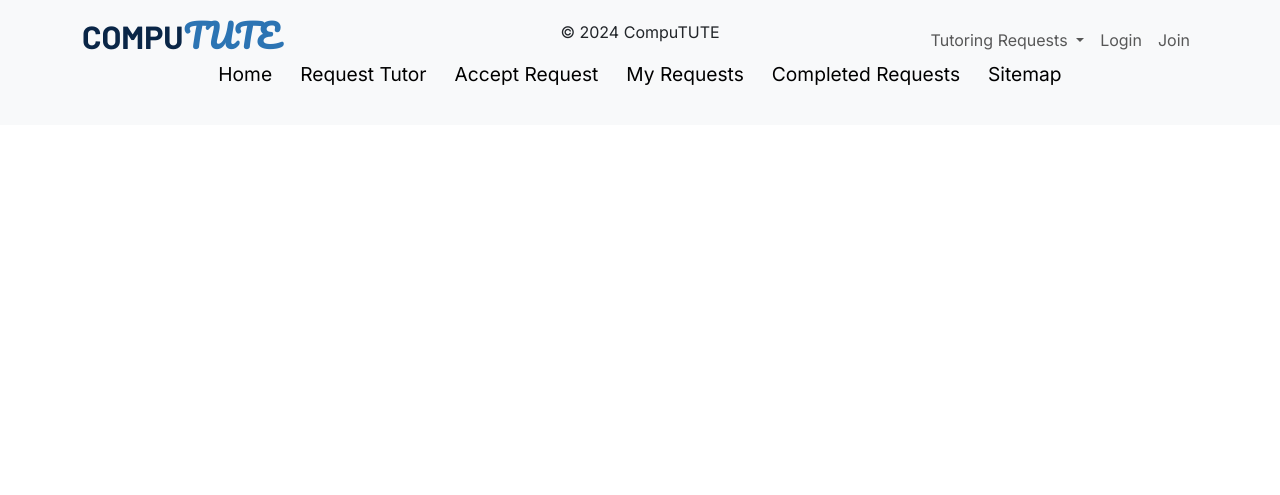
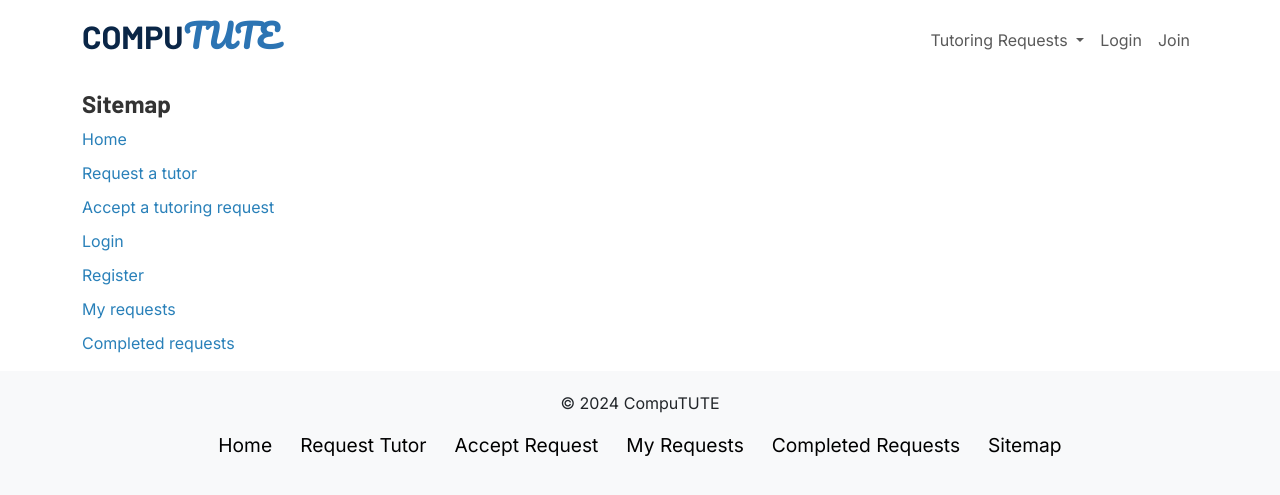
Before and after one commit to ScottyTGB/CITS3403GrpProj, a Flask app: page /sitemap in a window 1280 px wide. Shown: the top 495 px of the page. Run offline with Flask 3, Linux system fonts and the light colour scheme.

Commit message:
Sitemap complete
sitemap.css added

```diff
--- /dev/null
+++ b/static/css/sitemap.css
@@ -0,0 +1,26 @@
+.sitemap {
+  margin-top: 90px;
+}
+
+.sitemap h1 {
+  font-size: 24px;
+  color: #333;
+}
+
+.sitemap ul {
+  list-style-type: none;
+  padding: 0;
+}
+
+.sitemap ul li {
+  margin-bottom: 10px;
+}
+
+.sitemap ul li a {
+  color: #2980B9;
+  text-decoration: none;
+}
+
+.sitemap ul li a:hover {
+  text-decoration: underline;
+}
--- a/templates/myrequests.html
+++ b/templates/myrequests.html
@@ -18,8 +18,8 @@
       </form>
     </div>
   </div>
-  <div class="row mt-5 mb-5">
-    <div class="col-md-3">
+  <div class="row mb-5">
+    <div class="col-md-3 sort-section">
       <div class="list-group">
         <h5 class="list-group-item">Sort by</h5>
         <div class="list-group-item">
--- a/templates/requests.html
+++ b/templates/requests.html
@@ -18,7 +18,7 @@
       </form>
     </div>
   </div>
-  <div class="row mb-5 ">
+  <div class="row mb-5">
     <div class="col-md-3 sort-section">
       <div class="list-group">
         <h5 class="list-group-item">Sort by</h5>
--- a/templates/sitemap.html
+++ b/templates/sitemap.html
@@ -1,6 +1,23 @@
 {% extends "layout.html" %}
 {% block head %}
 {{ super() }}
+<!-- Stylesheets -->
+<link rel="stylesheet" href="{{ url_for('static', filename='css/sitemap.css') }}">
+<title>{% block title %}Sitemap{% endblock %}</title>
 {% endblock %}
 {% block content %}
+<div class="sitemap">
+  <div class="container">
+    <h1>Sitemap</h1>
+    <ul>
+      <li><a href="/home">Home</a></li>
+      <li><a href="/createrequest">Request a tutor</a></li>
+      <li><a href="/requests">Accept a tutoring request</a></li>
+      <li><a href="/login">Login</a></li>
+      <li><a href="/register">Register</a></li>
+      <li><a href="/myrequests">My requests</a></li>
+      <li><a href="/completedrequests">Completed requests</a></li>
+    </ul>
+  </div>
+</div>
 {% endblock %}
```
